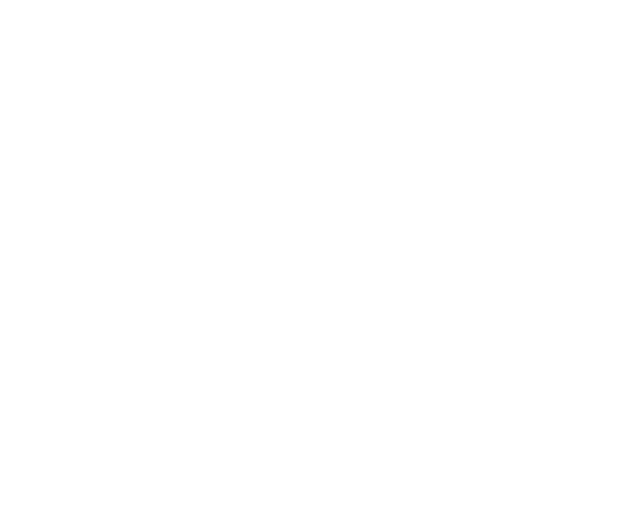
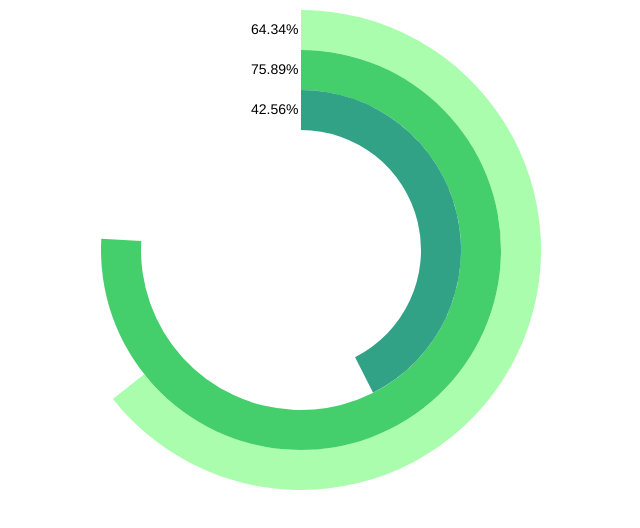
Before and after one commit to klapen/circular-bar-chart, a plain HTML site: page src/index.html in a window 1280 px wide. Shown: the whole page, without its empty margins (4-644 px from the left). Drawn offline with nearby package versions, Linux system fonts and the light colour scheme.

Commit message:
Create graph with update function

```diff
--- a/src/index.html
+++ b/src/index.html
@@ -2,16 +2,24 @@
 <html>
   <head>
     <meta charset="utf-8">
-    <title>Title goes here!!</title>
-    <meta name="description" content="Template to start a D3.js project">
+    <title>Radial bar chart</title>
+    <meta name="description" content="Radial bar chart with bootstrap">
     <!-- Load required CSSs-->
+    <!-- Latest compiled and minified CSS -->
+    <link rel="stylesheet" href="https://maxcdn.bootstrapcdn.com/bootstrap/3.3.7/css/bootstrap.min.css" crossorigin="anonymous">
     <!--<link rel="stylesheet" type="text/css" href="css/custom.css">-->
     <!-- Load required javascripts-->
     <script src="http://code.jquery.com/jquery-1.12.0.min.js"></script>
+    <!-- Latest compiled and minified JavaScript -->
+    <script src="https://maxcdn.bootstrapcdn.com/bootstrap/3.3.7/js/bootstrap.min.js" crossorigin="anonymous"></script>
     <script src="http://d3js.org/d3.v3.min.js"></script>
     <script src="js/circular-bar-chart.js"></script>
   </head>
   <body>
-    <div id="chart"></div>
+    <div class="container">
+      <div id="graph-container" class="row">
+	<div id="chart"></div>
+      </div>
+    </div>
   </body>
 </html>
--- a/src/js/circular-bar-chart.js
+++ b/src/js/circular-bar-chart.js
@@ -1,14 +1,124 @@
+    // Helper functions
+var utils = {
+    translation: function(x, y) {
+        return 'translate(' + x + ',' + y + ')';
+    },
+    parentWidth: function(elem) {
+        return elem.parentElement.clientWidth;
+    },
+    widthCalc: function(id) {
+        return this.parentWidth(document.getElementById(id))
+    },
+    parentHeight: function(elem) {
+        return elem.parentElement.clientHeight;
+    },
+    heightCalc: function(id) {
+        return this.parentHeight(document.getElementById(id));
+    }
+}
+
 var circularBarChart = {
-    generate: function(){
+    generate: function(id,data){
+	var width = 500;
+	var height = 500;
+	var margin = {top:10,right:10,bottom:10,left:10};
+	var innerWidth = width - margin.right - margin.left;
+	var innerHeight = height - margin.top -margin.left;
+	var radius = innerWidth/2;
 	var graph = {
-	    loadData: function(){},
-	    updateData: function(){},
-	    render: function(){},
+	    id: id,
+	    width: width,
+	    height: height,
+	    margin: margin,
+	    innerWidth: innerWidth,
+	    innerHeight: innerHeight,
+	    radius: radius,
+	    innerRadius: radius*0.5, // Change to accomodate inner circle,
+	    numberFormat: d3.format('.2%'),
+	    yScale: d3.scale.ordinal(),
+	    angleScale: d3.scale.linear().range([0,2*Math.PI]),
+	    colorScale: d3.scale.category10(),
+	    arc: d3.svg.arc(),
+	    loadData: function(data){
+		this.data = data;
+	    },
+	    updateData: function(data){
+		var that = this;
+		that.loadData(data);
+		// Animate changes
+		var bars = that.chart.selectAll('g');
+		bars.data(data);
+		bars.transition().duration(750)
+		    .attr('opacity',0)
+		    .each('end',function(){
+			var barUpdate = d3.transition(bars);
+			barUpdate.select('path')
+			    .attr('fill',function(d){return d.color})
+			    .attr('d',function(d,i){return that.arcFunc(d,i,that)});
+			barUpdate.select('text')
+			    .text(function(d){return that.numberFormat(d.value)});
+			bars.transition().duration(750).attr('opacity',1)
+		    })
+	    },
+	    arcFunc:function(d,i,graph){
+		var arc = graph.arc
+		    .outerRadius(graph.radius-(i*graph.yScale.rangeBand()))
+		    .innerRadius(graph.radius-((i+1)*graph.yScale.rangeBand()))
+		    .startAngle(0).endAngle(graph.angleScale(d['value']));
+		return arc();
+	    },
+	    render: function(data){
+		var that = this;
+		that.loadData(data);
+
+		that.svg = d3.select('#'+id).append('svg')
+		    .attr('width',that.width)
+		    .attr('height',that.height);
+		that.container = that.svg.append('g')
+		    .attr('transform',utils.translation(that.margin.left,that.margin.top));
+		that.chart = that.container.append('g')
+		    .attr('transform',utils.translation(that.innerWidth/2,that.innerHeight/2));
+		that.legend = that.container.append('g').attr('class','chart-legend');
+
+		that.yScale.rangeBands([that.radius,that.innerRadius]);
+		that.yScale.domain(that.data.map(function(d){return d['name']}));
+		that.angleScale.domain([0,1]); // ToDo: define how to calculate max
+
+		var bars = that.chart.selectAll('g')
+		    .data(that.data).enter().append('g')
+		    .attr('opacity',1);
+		bars.append('path')
+		    .attr('fill',function(d){return d.color})
+		    .attr('d',function(d,i){return that.arcFunc(d,i,that)})
+		bars.append('text')
+		    .attr('y',function(d,i){
+			var band = that.yScale.rangeBand();
+			return 0-(that.radius-(i*band)-(band/2))
+		    })
+		    .attr('x',-50)
+		    .style('dominant-baseline','middle')
+		    .text(function(d){return that.numberFormat(d.value)})
+	    },
 	}
+	graph.render(data);
 	return graph
     }
 }
-
+var oas;
+var blah = [
+    [{'name':'opc1','value':0.2500,'color':'#6e0d25'},
+     {'name':'opc2','value':0.5000,'color':'#c33149'},
+     {'name':'opc3','value':0.7500,'color':'#a44a3f'}],
+    [{'name':'opc1','value':0.3056,'color':'#3423a6'},
+     {'name':'opc2','value':0.4258,'color':'#2a1e5c'},
+     {'name':'opc3','value':0.1540,'color':'#7180b9'}],
+    [{'name':'opc1','value':0.8950,'color':'#32021f'},
+     {'name':'opc2','value':0.9056,'color':'#893168'},
+     {'name':'opc3','value':0.6523,'color':'#4a1942'}],
+];
 document.addEventListener('DOMContentLoaded', function(event) {
-
+    oas = circularBarChart.generate('chart',
+				    [{'name':'opc1','value':0.6434,'color':'#a9fdac'},
+				     {'name':'opc2','value':0.7589,'color':'#44cf6c'},
+				     {'name':'opc3','value':0.4256,'color':'#32a287'}])
 })
```
